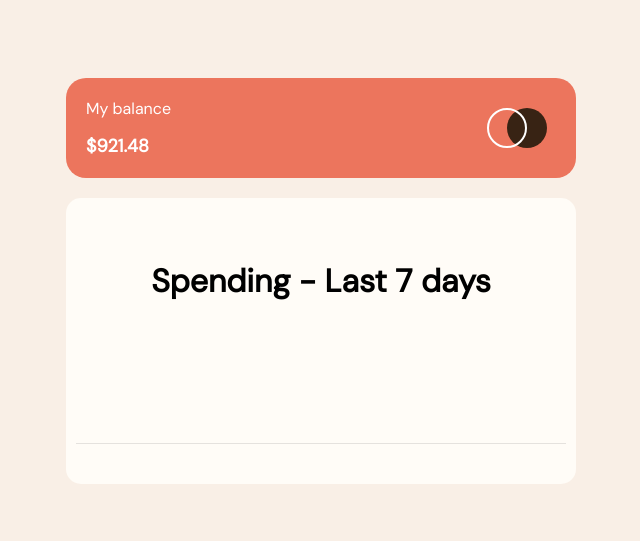
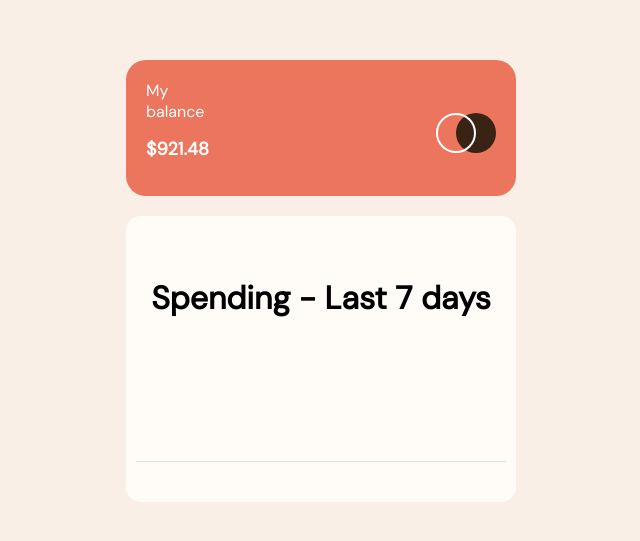
Before and after one commit to Lukaszz112/app, a React (Create React App) app: page / in a window 1280 px wide. Shown: the part 149-690 px from the top of the page, without its empty margins (319-959 px from the left). Built offline with nearby package versions, Linux system fonts and the light colour scheme.

Commit message:
header style correct

```diff
--- a/src/AppStyled.js
+++ b/src/AppStyled.js
@@ -17,11 +17,10 @@ export const AppWrapper = styled.div`
 
     header{
         padding:20px;
-        padding-bottom:30px;
         margin:20px;
         background-color: rgba(236,117,93);
-        width:470px;
-        height: 50px;
+        width:350px;
+        min-height: 50px;
         border-radius:20px;
         color:white;
         display:flex;
--- a/src/Bars/BarsStyled.js
+++ b/src/Bars/BarsStyled.js
@@ -2,7 +2,7 @@ import styled from "styled-components";
 export const BarsWrapper=styled.div`
     padding:20px;
     height:100%;
-    width:470px;
+    width:350px;
     background-color: rgba(255,252,247);
     border-radius:15px;
     display:flex;
```
